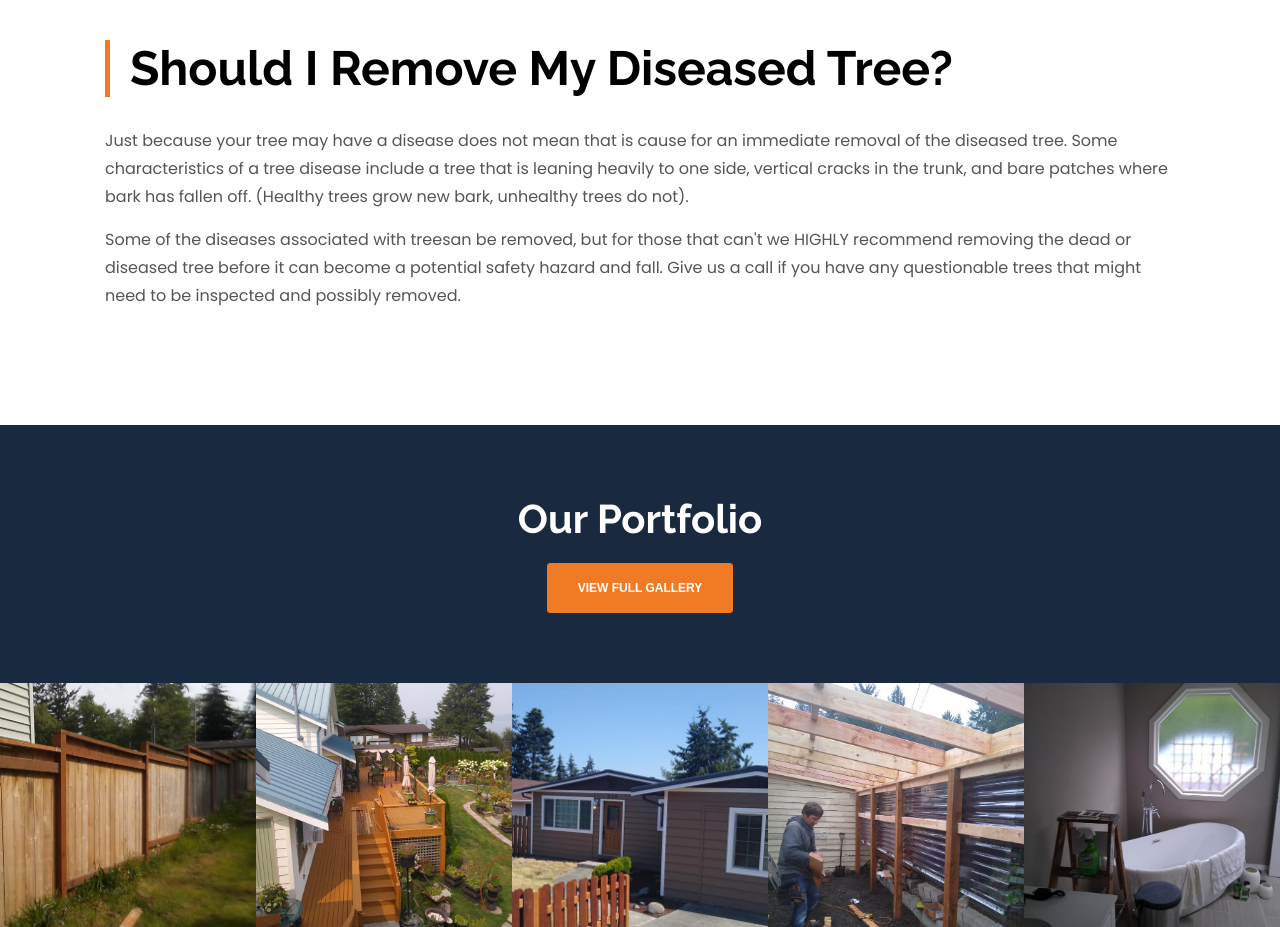
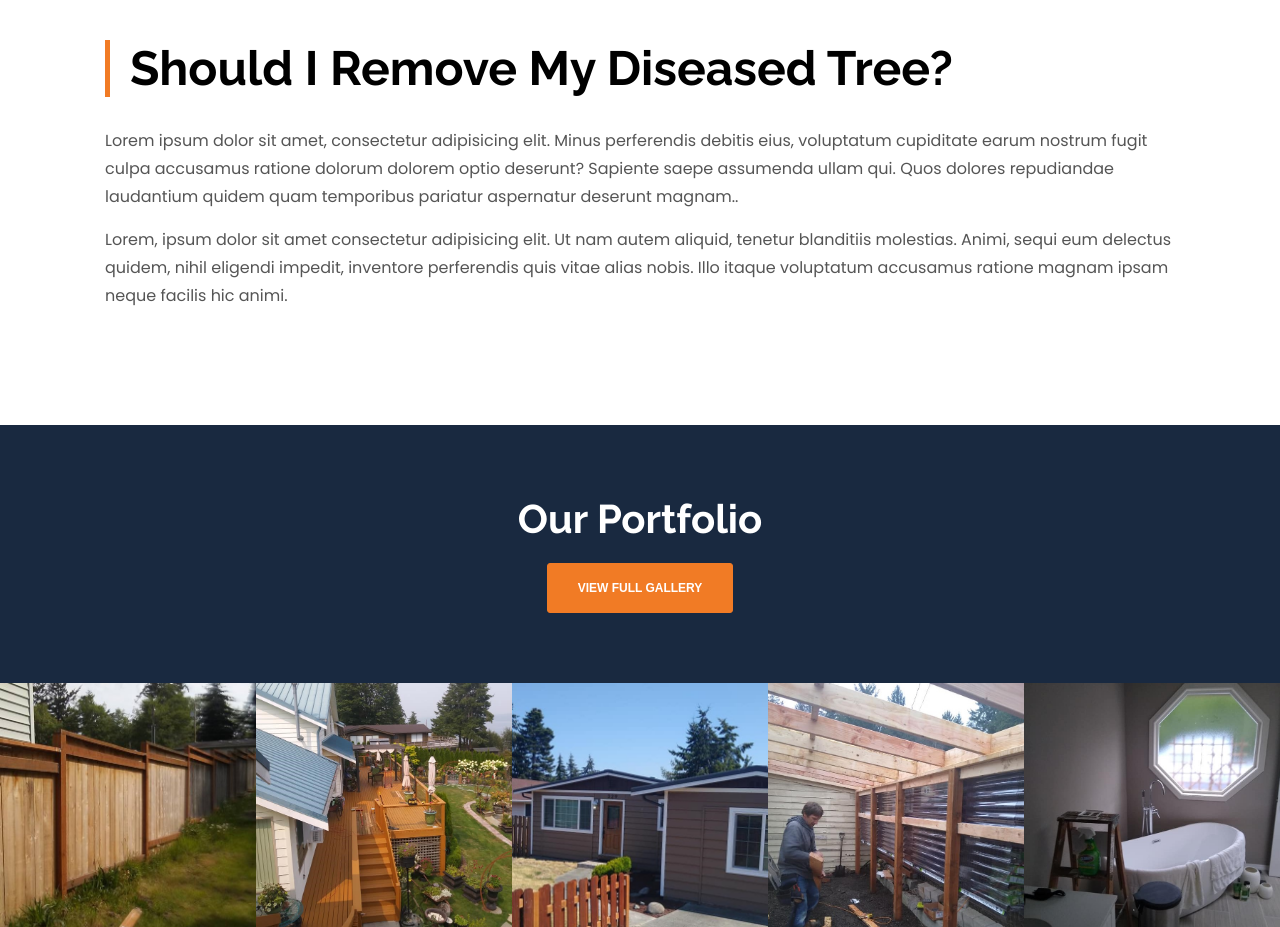
Before and after one commit to OakHarbor/lnt-handyman, a plain HTML site: page index.html in a window 1280 px wide. Shown: the part 7900-8827 px from the top of the page. Drawn offline with nearby package versions, Linux system fonts and the light colour scheme.

Commit message:
removed text

```diff
--- a/index.html
+++ b/index.html
@@ -609,8 +609,8 @@
     <section id="save-tree" class="section">
         <div class="container">
             <h2>Should I Remove My Diseased Tree?</h2>
-            <p>Just because your tree may have a disease does not mean that is cause for an immediate removal of the diseased tree.  Some characteristics of a tree disease include a tree that is leaning heavily to one side, vertical cracks in the trunk, and bare patches where bark has fallen off. (Healthy trees grow new bark, unhealthy trees do not).</p>
-            <p>Some of the diseases associated with treesan be removed, but for those that can't we HIGHLY recommend removing the dead or diseased tree before it can become a potential safety hazard and fall.  Give us a call if you have any questionable trees that might need to be inspected and possibly removed.</p>
+            <p>Lorem ipsum dolor sit amet, consectetur adipisicing elit. Minus perferendis debitis eius, voluptatum cupiditate earum nostrum fugit culpa accusamus ratione dolorum dolorem optio deserunt? Sapiente saepe assumenda ullam qui. Quos dolores repudiandae laudantium quidem quam temporibus pariatur aspernatur deserunt magnam..</p>
+            <p>Lorem, ipsum dolor sit amet consectetur adipisicing elit. Ut nam autem aliquid, tenetur blanditiis molestias. Animi, sequi eum delectus quidem, nihil eligendi impedit, inventore perferendis quis vitae alias nobis. Illo itaque voluptatum accusamus ratione magnam ipsam neque facilis hic animi.</p>
         </div>
     </section>
 
```
